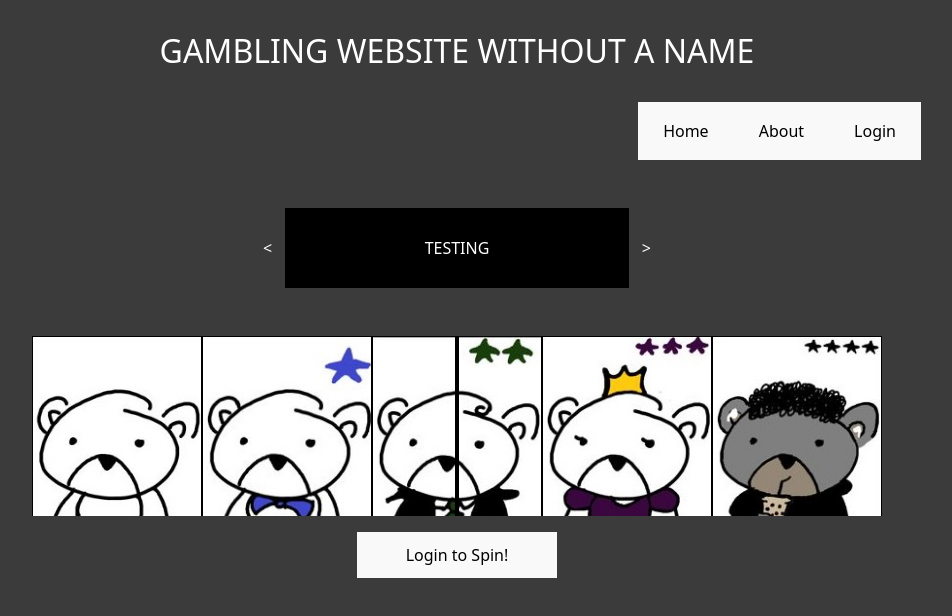
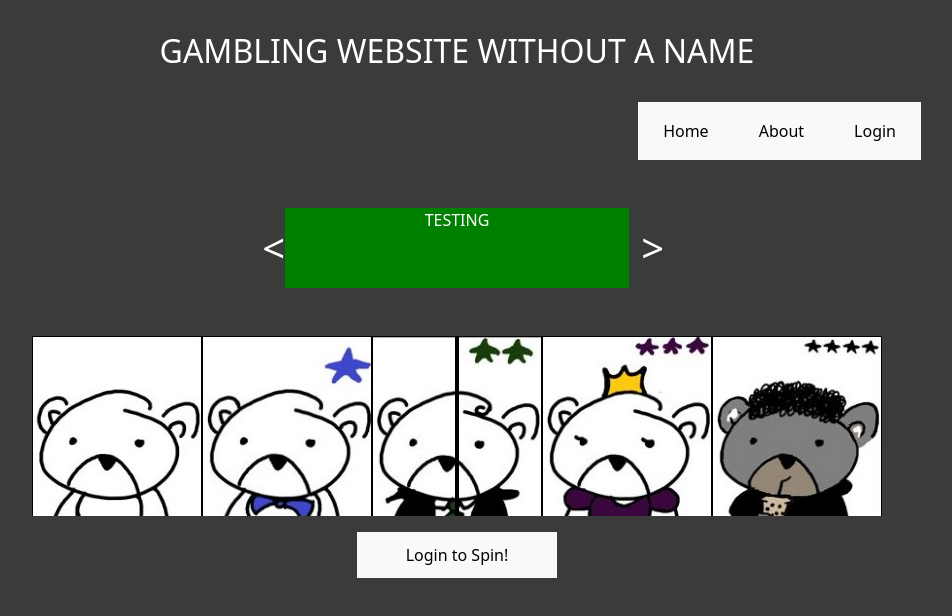
Before and after one commit to noahnguyen015/Token_Animals, a React (Vite) app in the folder frontend/: page / in a window 1280 px wide. Shown: the top 616 px of the page, without its empty margins (183-1135 px from the left). Built offline with nearby package versions, Linux system fonts and the light colour scheme.

Commit message:
banner functionality added

```diff
--- a/frontend/src/home/banner.css
+++ b/frontend/src/home/banner.css
@@ -1,4 +1,23 @@
 .banner {
     background-color: #000000;
     height: 10vh;
+    min-width: 100%;
+    scroll-snap-align: start;
 }
+
+.banner-container {
+    overflow-x: auto;
+    scroll-behavior: smooth;
+    scrollbar-width: none; /* Firefox */
+    -ms-overflow-style: none; /* IE and Edge */
+    scroll-snap-type: x mandatory;
+}
+
+.banner-container::-webkit-scrollbar {
+  display: none; /* Chrome, Safari, Edge */
+}
+
+.scroll-button {
+    cursor: pointer;
+    font-size: 2.5rem;
+}
--- a/frontend/src/home/banner.jsx
+++ b/frontend/src/home/banner.jsx
@@ -1,8 +1,29 @@
-import { useEffect, useState } from 'react'
+import { useEffect, useState, useRef } from 'react'
 import { Link, useNavigate } from 'react-router-dom'
 import './banner.css'
 
+
+function scroll(direction) {
+
+    console.log("scrolled left");
+}
+
 function Banner(){
+
+    const bannerRef = useRef(null);
+
+    function scroll(direction) {
+        console.log("scrolled");
+
+
+        //find the width of the banner dynamically
+        const banner = bannerRef.current.children[0];
+        const bannerWidth = banner.offsetWidth;
+        const bannerScroll = direction*bannerWidth;
+
+        //left marks the x-axis for scrolling, smoothen animation
+        bannerRef.current.scrollBy({left: bannerScroll, behavior: "smooth"});
+    }
 
     return (
     <>
@@ -10,9 +31,13 @@ function Banner(){
             <div className="col-2"></div>
             <div className="col-8">
                 <div className="row d-flex align-items-center justify-content-center">
-                    <div className="col-1">&lt;</div>
-                    <div className="col-10 d-flex align-items-center justify-content-center banner">TESTING</div>
-                    <div className="col-1">&gt;</div>
+                    <div className="col-1 scroll-button" onClick={() => scroll(-1)}>&lt;</div>
+                    <div className="col-10 d-flex banner-container p-0" ref={bannerRef}>
+                        <div className="banner" style={{backgroundColor: "green"}}>TESTING</div>
+                        <div className="banner" style={{backgroundColor: "red"}}>TESTING</div>
+                        <div className="banner">TESTING</div>
+                    </div>
+                    <div className="col-1 scroll-button" onClick={() => scroll(1)}>&gt;</div>
                 </div>
             </div>
             <div className="col-2"></div>
```
